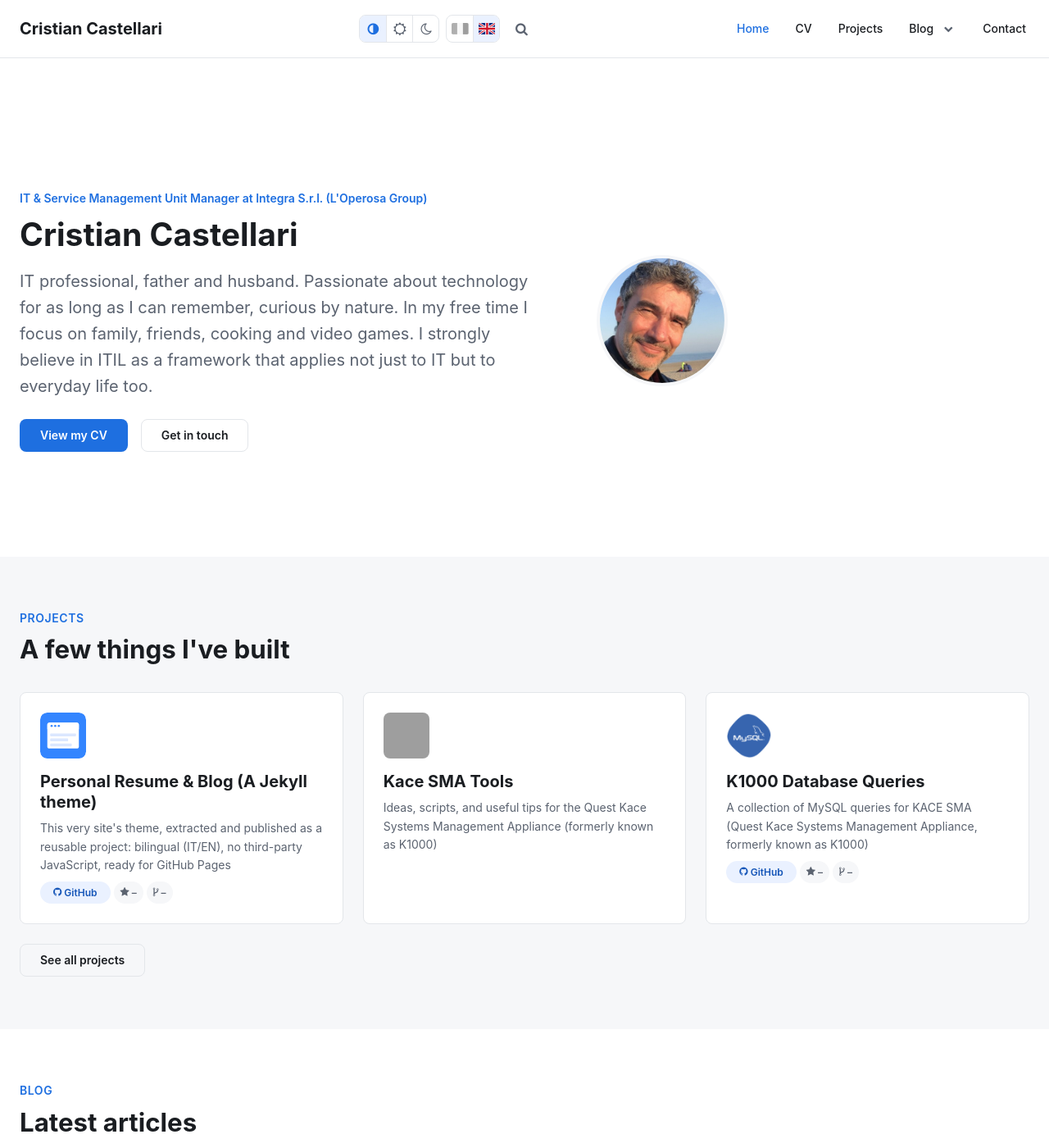
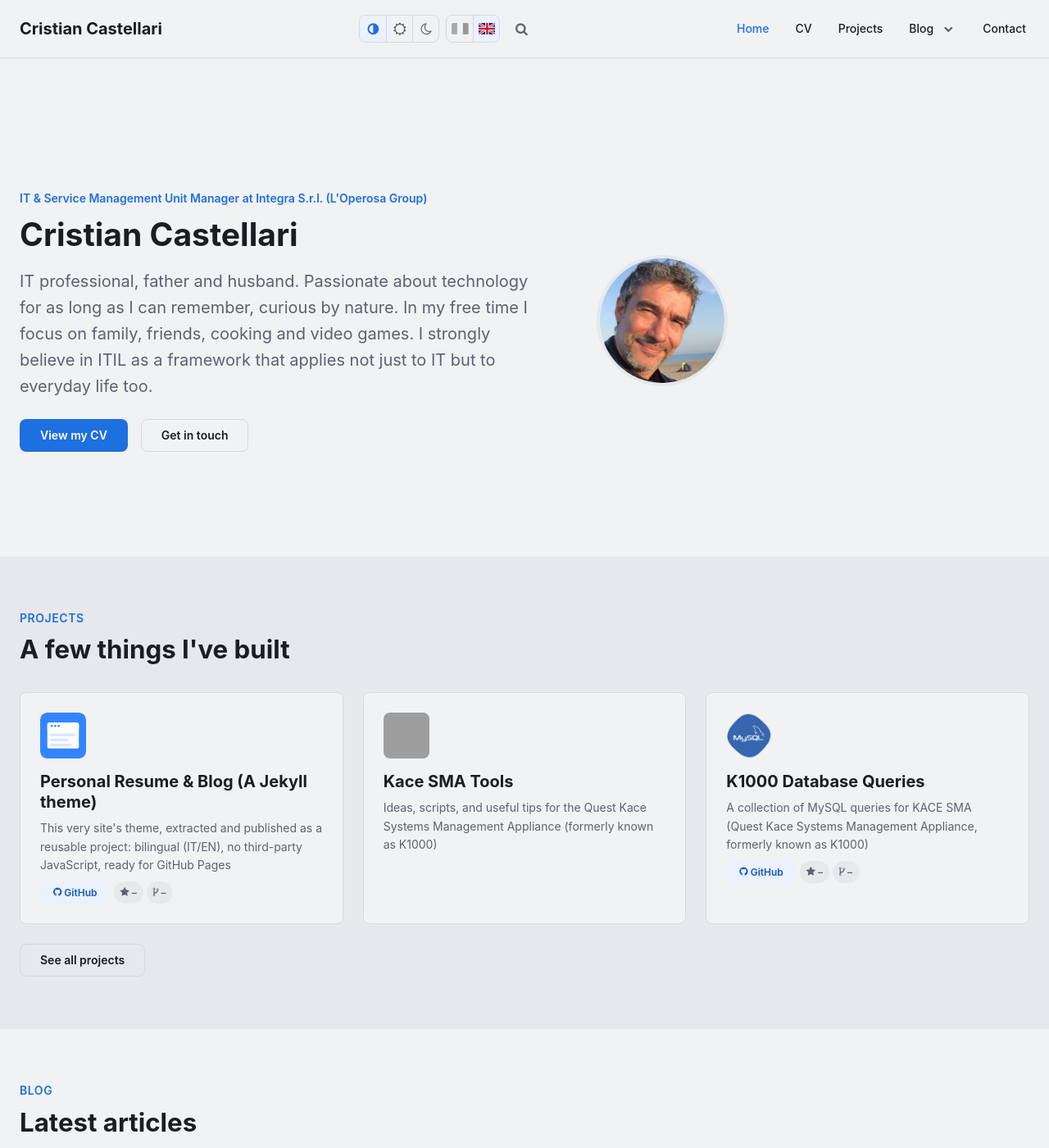
Before and after one commit to Skyflash/skyflash.github.io, a Jekyll site: the page built from en/index.html, in a window 1280 px wide and 1400 px high. Shown: the whole window at 82% size. Built offline with Jekyll 4.4.1, drawn with Linux system fonts in a browser that asks for light colours; comment, search, counter and statistics services are not loaded; grey boxes are pictures that could not be loaded.

Commit message:
Tema chiaro: sfondo meno "sparante"
--color-bg da bianco puro a #f1f2f4, --color-bg-subtle scurito in
coppia, --color-border scurito di conseguenza per restare visibile
sopra il nuovo bg-subtle. Solo tema chiaro. Commit isolato: da
verificare su mobile, facile da revertare se non convince.

Co-Authored-By: Claude Sonnet 5 <noreply@anthropic.com>

```diff
--- a/_sass/_tokens.scss
+++ b/_sass/_tokens.scss
@@ -9,11 +9,11 @@
   color-scheme: light;
 
   // Colori
-  --color-bg: #ffffff;
-  --color-bg-subtle: #f6f7f9;
+  --color-bg: #f1f2f4;
+  --color-bg-subtle: #e6e8eb;
   --color-text: #1a1d21;
   --color-text-muted: #5b6370;
-  --color-border: #e3e6ea;
+  --color-border: #d7dade;
   // #3385ff dava ~3.5:1 su bianco, sotto la soglia AA 4.5:1 per il testo dei
   // link; #1e6fe0 (l'ex hover) ci arriva (~4.8:1).
   --color-accent: #1e6fe0;
@@ -87,11 +87,11 @@
 // (non solo "non-scuro") così vince sempre, indipendentemente dal sistema.
 :root[data-theme="light"] {
   color-scheme: light;
-  --color-bg: #ffffff;
-  --color-bg-subtle: #f6f7f9;
+  --color-bg: #f1f2f4;
+  --color-bg-subtle: #e6e8eb;
   --color-text: #1a1d21;
   --color-text-muted: #5b6370;
-  --color-border: #e3e6ea;
+  --color-border: #d7dade;
   --color-accent: #1e6fe0;
   --color-accent-hover: #1656b8;
   --color-accent-subtle: #eaf1ff;
```
Also changed, not shown: CHANGELOG.md.
